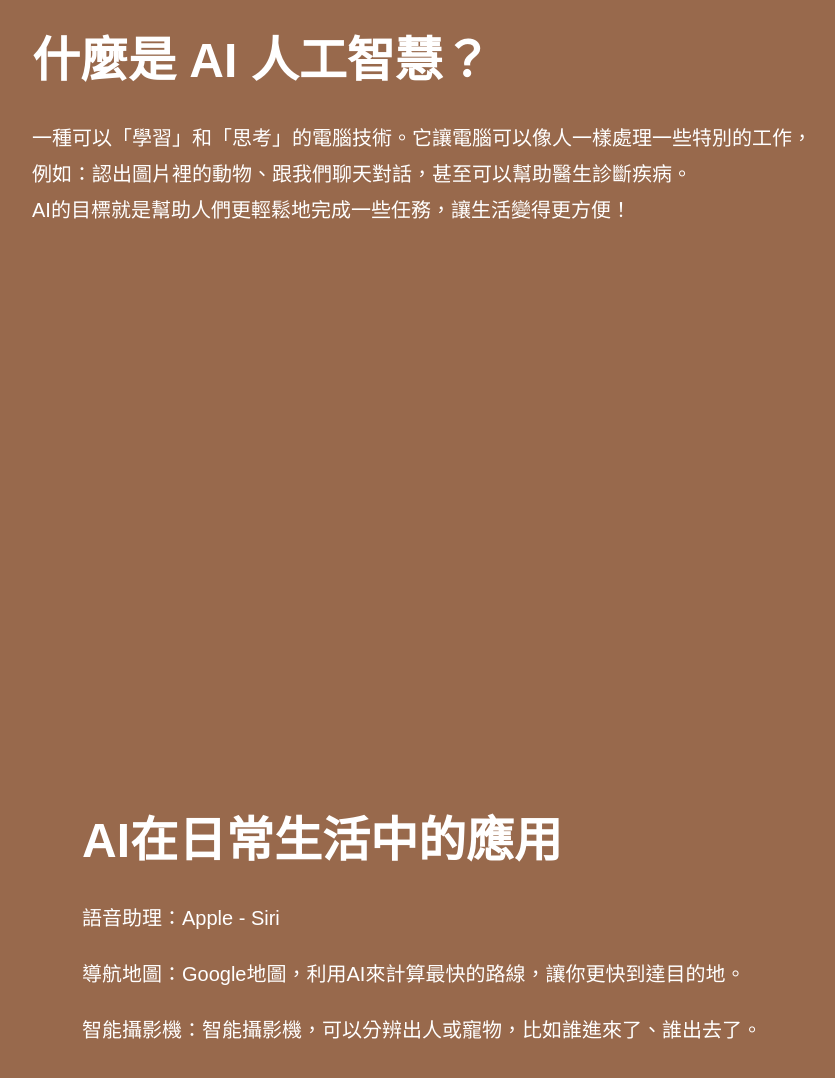
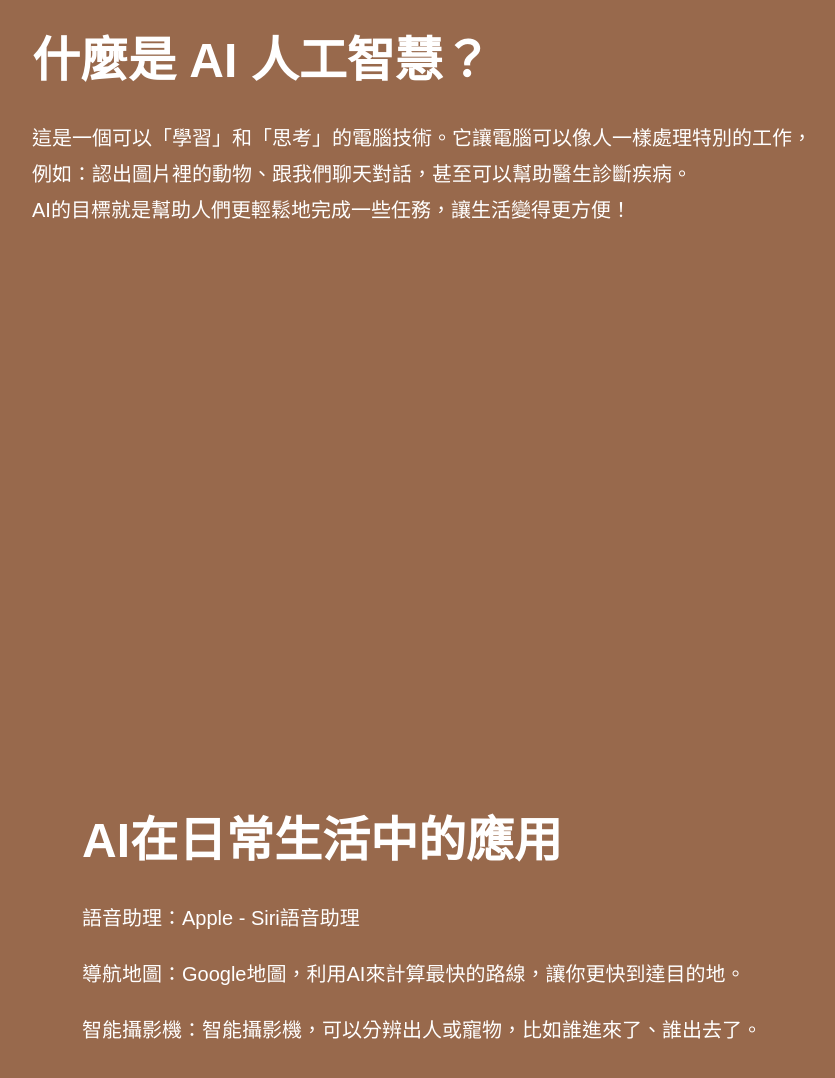
Before and after one commit to chenglin1712/2024information-service, a plain HTML site: page index.html in a window 1280 px wide. Shown: the part 1060-2138 px from the top of the page, without its empty margins (218-1053 px from the left). Drawn offline with Linux system fonts and the light colour scheme.

Commit message:
index(project): 修正資訊服務學習人工智慧區段文字內容

```diff
--- a/index.html
+++ b/index.html
@@ -139,7 +139,7 @@
       <div class="content ai-content">
         <h2>什麼是 AI 人工智慧？</h2>
         <p>
-          一種可以「學習」和「思考」的電腦技術。它讓電腦可以像人一樣處理一些特別的工作，<br />
+          這是一個可以「學習」和「思考」的電腦技術。它讓電腦可以像人一樣處理特別的工作，<br />
           例如：認出圖片裡的動物、跟我們聊天對話，甚至可以幫助醫生診斷疾病。<br />
           AI的目標就是幫助人們更輕鬆地完成一些任務，讓生活變得更方便！
         </p>
@@ -150,7 +150,7 @@
     <section class="section ai-application-section" id="ai-application-section">
       <div class="content ai-application-content">
         <h2>AI在日常生活中的應用</h2>
-        <p>語音助理：Apple - Siri</p>
+        <p>語音助理：Apple - Siri語音助理</p>
         <p>導航地圖：Google地圖，利用AI來計算最快的路線，讓你更快到達目的地。</p>
         <p>智能攝影機：智能攝影機，可以分辨出人或寵物，比如誰進來了、誰出去了。</p>
       </div>
```
